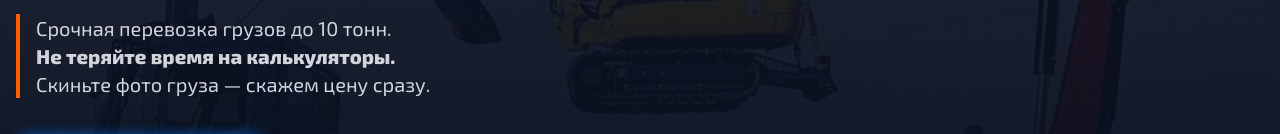
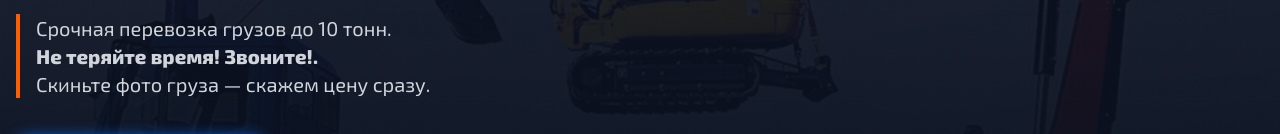
Before and after one commit to whoiam-777/Manipulator2, a plain HTML site: page index.html in a window 1280 px wide. Shown: the part 352-486 px from the top of the page. Drawn offline with nearby package versions, Linux system fonts and the light colour scheme.

Commit message:
Update text in index.html for urgency

```diff
--- a/index.html
+++ b/index.html
@@ -149,7 +149,7 @@
 
             <p class="text-gray-300 text-lg md:text-xl mb-10 max-w-xl animate__animated animate__fadeInLeft animate__delay-1s border-l-4 border-[#ff5e00] pl-4">
                 Срочная перевозка грузов до 10 тонн. <br>
-                <b>Не теряйте время на калькуляторы.</b> <br> Скиньте фото груза — скажем цену сразу.
+                <b>Не теряйте время! Звоните!.</b> <br> Скиньте фото груза — скажем цену сразу.
             </p>
 
             <div class="grid grid-cols-1 md:grid-cols-2 gap-4 max-w-lg animate__animated animate__fadeInUp animate__delay-1s">
```
